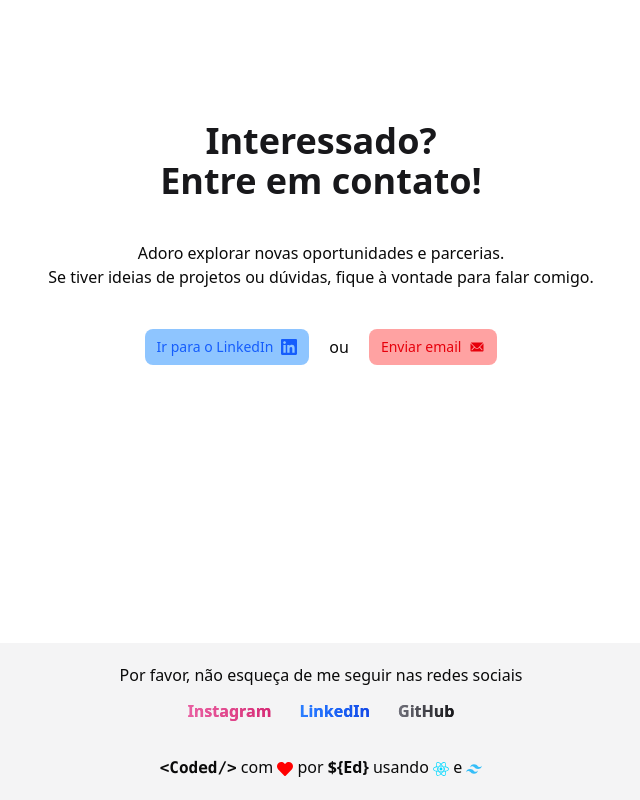
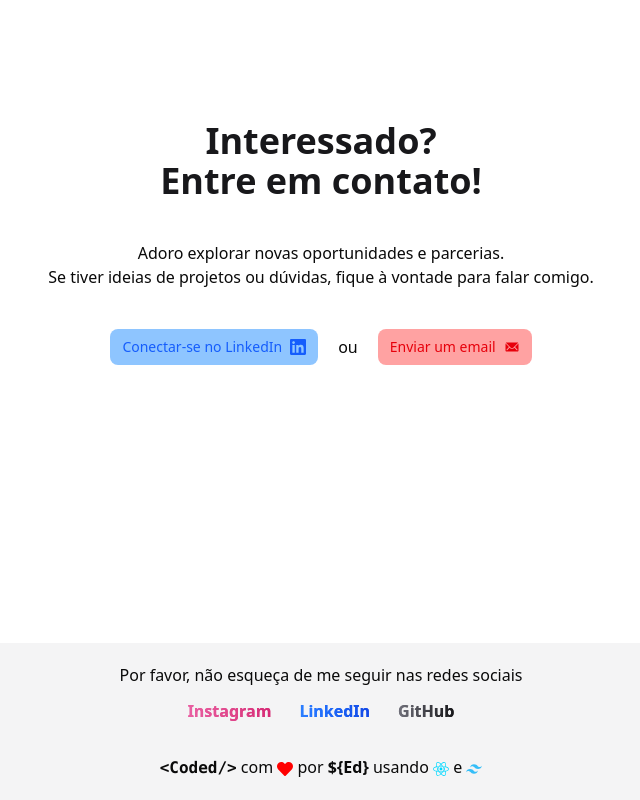
Before and after one commit to eded001/portfolio, a React (Vite) app: page / in a window 1280 px wide. Shown: the part 4689-5489 px from the top of the page, without its empty margins (319-959 px from the left). Built offline with nearby package versions, Linux system fonts and the light colour scheme.

Commit message:
fix: update translation phrases for clarity and consistency

```diff
--- a/src/lang/translations.ts
+++ b/src/lang/translations.ts
@@ -96,8 +96,8 @@
             titleLine2: "Entre em contato!",
             description1: "Adoro explorar novas oportunidades e parcerias.",
             description2: "Se tiver ideias de projetos ou dúvidas, fique à vontade para falar comigo.",
-            linkedin: "Ir para o LinkedIn",
-            email: "Enviar email",
+            linkedin: "Conectar-se no LinkedIn",
+            email: "Enviar um email",
             or: "ou"
         },
 
@@ -199,8 +199,8 @@
             titleLine2: "Contact me!",
             description1: "I love exploring new opportunities and partnerships.",
             description2: "If you have any project ideas or questions, feel free to contact me.",
-            linkedin: "Go to LinkedIn",
-            email: "Send me an email",
+            linkedin: "Connect on LinkedIn",
+            email: "Send an email",
             or: "or"
         },
 
```
